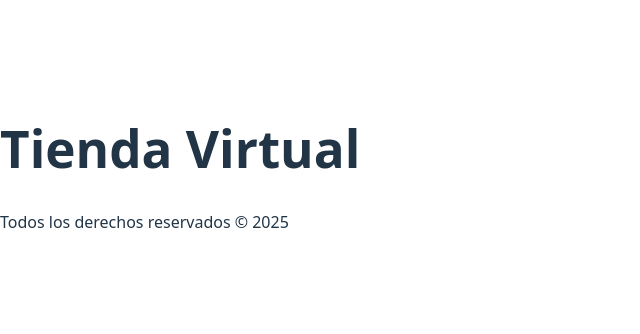
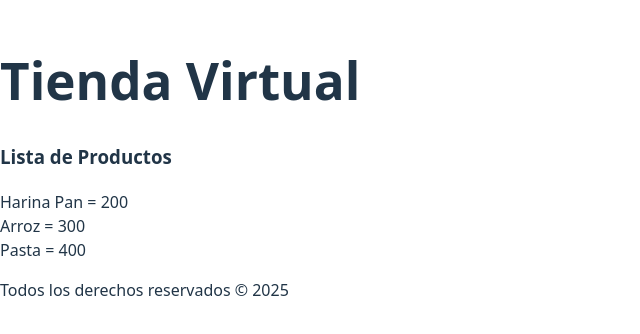
Before and after one commit to kevincisnero01/basic_course_react, a React (Vite) app: page / in a window 1280 px wide. Shown: the part 232-566 px from the top of the page, without its empty margins (0-640 px from the left). Built offline with nearby package versions, Linux system fonts and the light colour scheme.

Commit message:
mostrar coleccion del state

```diff
--- a/src/App.jsx
+++ b/src/App.jsx
@@ -1,6 +1,7 @@
 import { useState } from 'react'
 import Header from './components/Header';
 import Footer from './components/Footer';
+import Product from './components/Product';
 
 function App() {
   //Crear lista de productos
@@ -17,7 +18,13 @@ function App() {
       <Header
         title='Tienda Virtual'
       />
-
+      <h3>Lista de Productos</h3>
+      {products.map(product => (
+          <Product
+            key={product.id}
+            product={product}
+          />
+      ))}
       <Footer
         year={currentYear}
       />
--- /dev/null
+++ b/src/components/Product.jsx
@@ -0,0 +1,11 @@
+import React from "react";
+
+function Product({product}){
+
+  const {name, price} = product;
+  return(
+    <div>{name} = {price}</div>
+    )
+}
+
+export default Product;
```
